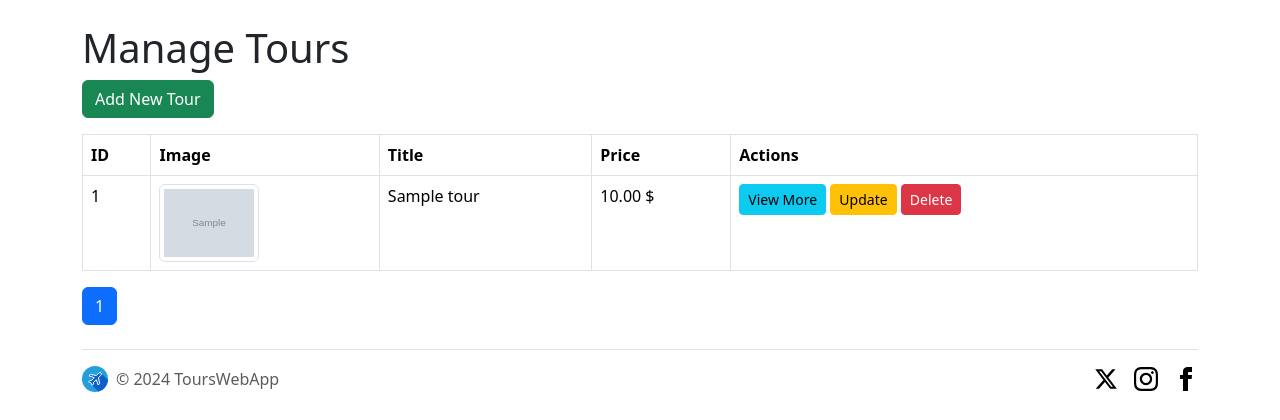
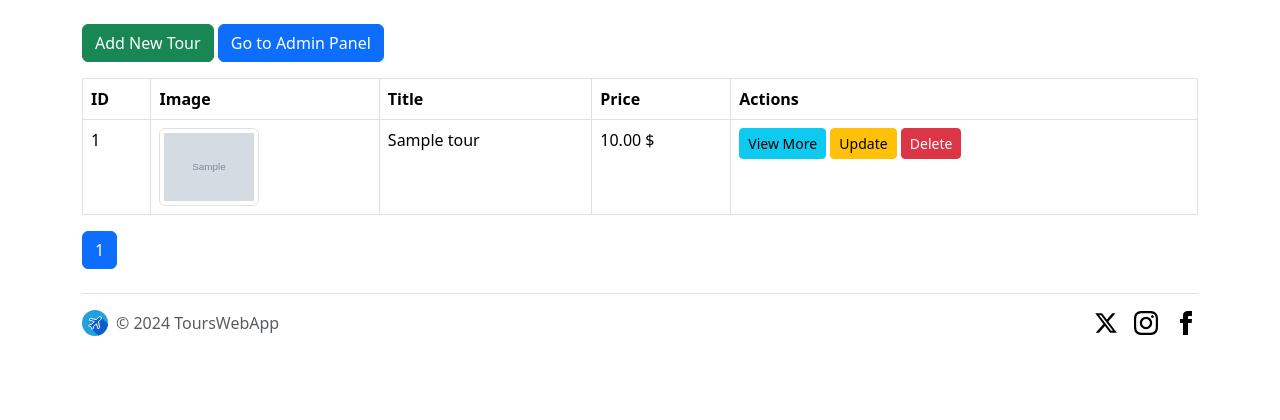
Before and after one commit to YarikKryt/ToursWebApp, a Flask app: page /admin/tours in a window 1280 px wide. Shown: the part 89-509 px from the top of the page. Run offline with Flask 3, Linux system fonts and the light colour scheme; the visitor is signed in with stand-in values (Sample User, id 1); tables that the repository leaves empty hold one stand-in row (values such as "Sample post"); grey boxes marked "Sample" are stand-in pictures.

Commit message:
Work in progress 16 commit

```diff
--- a/templates/admin_tours.html
+++ b/templates/admin_tours.html
@@ -4,8 +4,10 @@
 
 {% block body %}
 <div class="container mt-4">
-    <h1>Manage Tours</h1>
-    <a href="{{ url_for('create_tour') }}" class="btn btn-success mb-3">Add New Tour</a>
+    <div class="mb-3">
+        <a href="{{ url_for('create_tour') }}" class="btn btn-success">Add New Tour</a>
+        <a href="{{ url_for('admin_panel') }}" class="btn btn-primary">Go to Admin Panel</a>
+    </div>
 
     <table class="table table-bordered">
         <thead>
```
